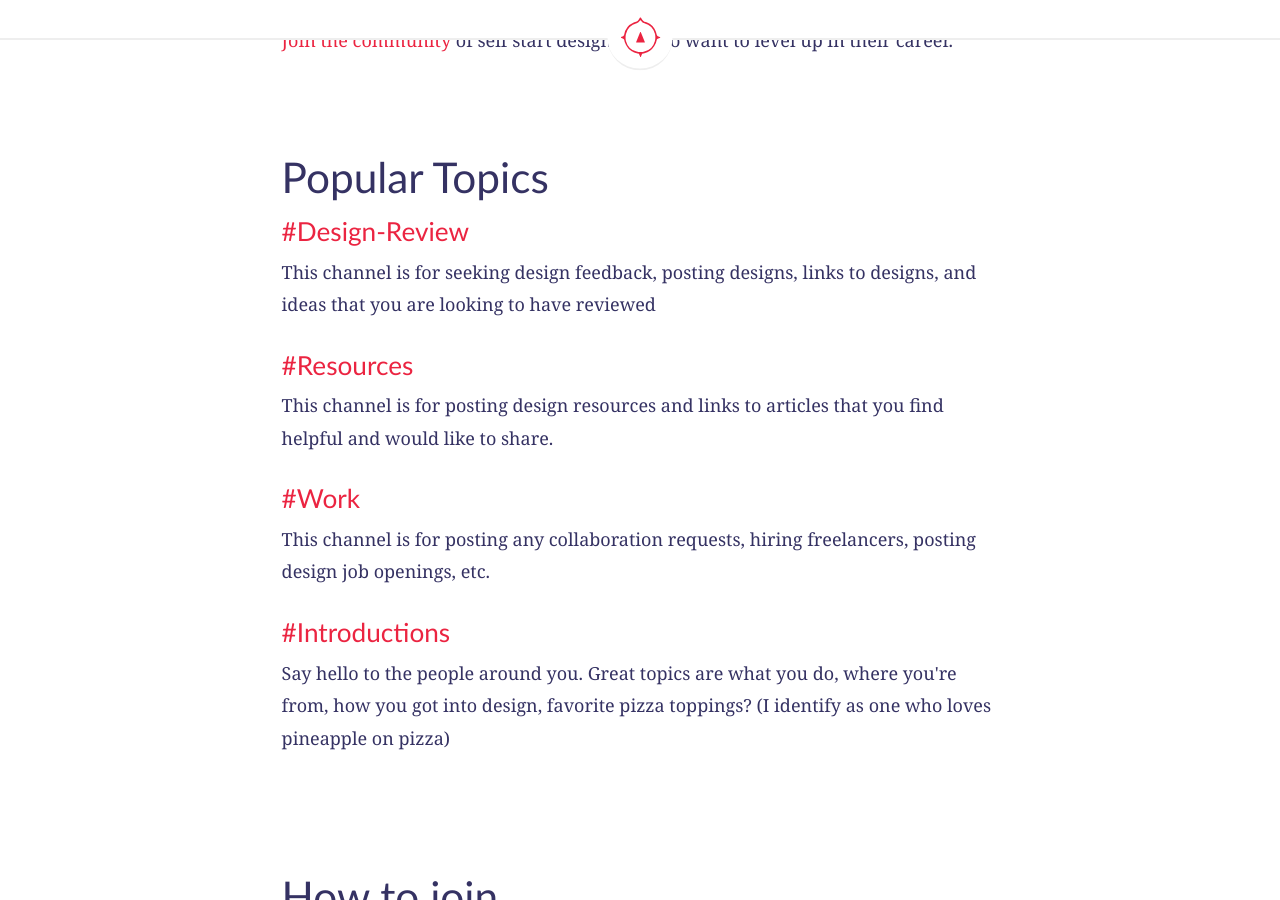
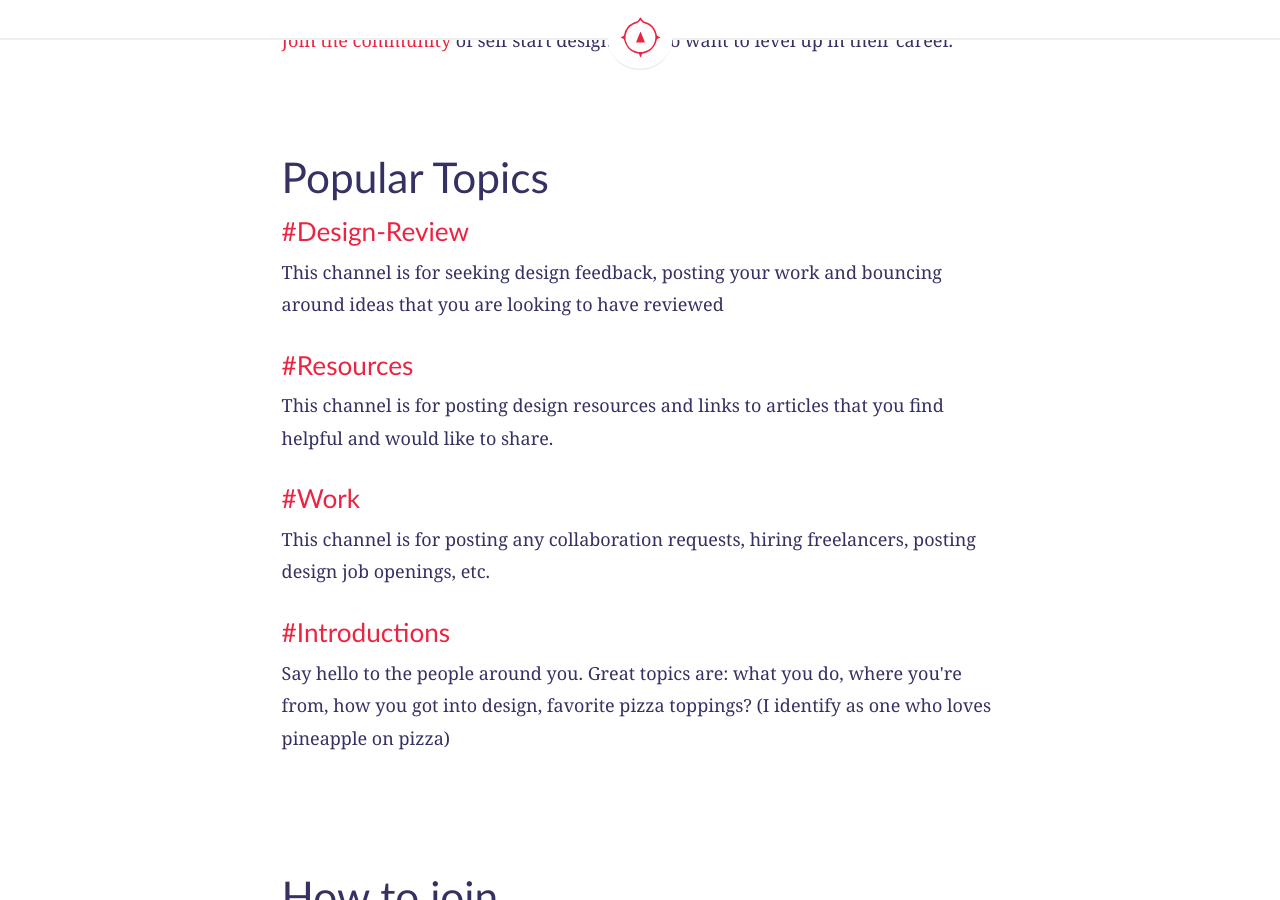
Before and after one commit to compassofdesign/site, a Jekyll site: the page built from community/index.html, in a window 1280 px wide and 900 px high, scrolled down 1125 px. Built offline with Jekyll 4.4.1, drawn with Linux system fonts in a browser that asks for light colours; nearby versions of some CDN libraries.

Commit message:
Create index.html

```diff
--- a/community/index.html
+++ b/community/index.html
@@ -31,13 +31,13 @@ description: The best online design community where you can seek design feedback
     <div class="landing module" id="more">
       <h2>Popular Topics</h2>
       <h3>#Design-Review</h3>
-      <p>This channel is for seeking design feedback, posting designs, links to designs, and ideas that you are looking to have reviewed</p>
+      <p>This channel is for seeking design feedback, posting your work and bouncing around ideas that you are looking to have reviewed</p>
       <h3>#Resources</h3>
       <p>This channel is for posting design resources and links to articles that you find helpful and would like to share. </p>
       <h3>#Work</h3>
       <p>This channel is for posting any collaboration requests, hiring freelancers, posting design job openings, etc.</p>
       <h3>#Introductions</h3>
-      <p>Say hello to the people around you. Great topics are what you do, where you're from, how you got into design, favorite pizza toppings? (I identify as one who loves pineapple on pizza)</p>
+      <p>Say hello to the people around you. Great topics are: what you do, where you're from, how you got into design, favorite pizza toppings? (I identify as one who loves pineapple on pizza)</p>
     </div>
   </article>
   <article class="row">
```
